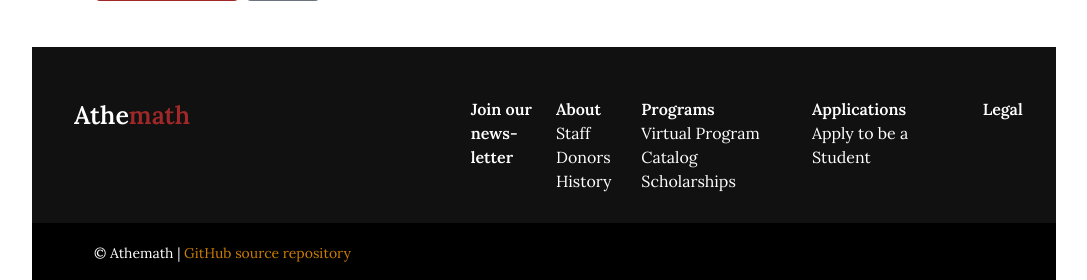
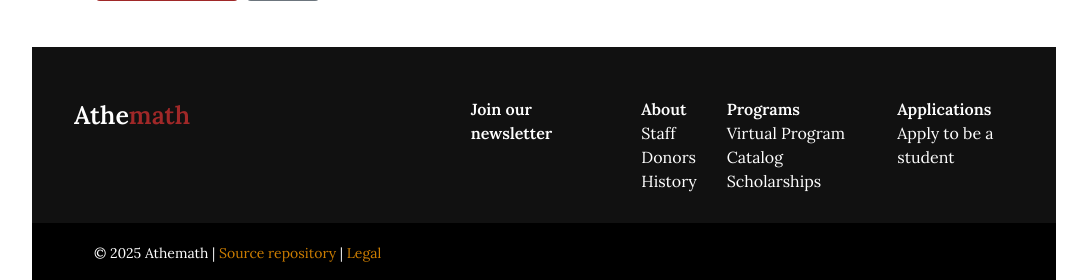
Before and after one commit to vEnhance/athe-web, a Django app: page /catalog/bulk-create-students/ in a window 1280 px wide. Shown: the part 1062-1342 px from the top of the page, without its empty margins (96-1183 px from the left). Run offline with Django 4.2, Linux system fonts and the light colour scheme; the visitor is signed in with stand-in values (Sample User, id 1); data that the repository does not hold is empty; parts of the project's set-up code (start-up, migrations or seed data) failed here and were passed over; some libraries are stand-ins or nearby versions.

Commit message:
polish: fiddle with footer
honestly i don't know why we have the redundant links tho

```diff
--- a/home/templates/home/base.html
+++ b/home/templates/home/base.html
@@ -164,13 +164,10 @@
         <footer id="athe-footer">
             <div class="row sitemap-big">
                 <div class="col-5">{% include "home/components/footer_title.html" %}</div>
-                <div class="col-1">{% include "home/components/footer_newsletter.html" %}</div>
+                <div class="col-2">{% include "home/components/footer_newsletter.html" %}</div>
                 <div class="col-1">{% include "home/components/footer_nav_about.html" %}</div>
                 <div class="col-2">{% include "home/components/footer_nav_programs.html" %}</div>
                 <div class="col-2">{% include "home/components/footer_nav_applications.html" %}</div>
-                <div class="col-1 f-lastcol">
-                    <a href="{% url 'home:legal' %}" class="f-head">Legal</a>
-                </div>
             </div>
             <div class="sitemap-medium">
                 <div class="row">
@@ -181,11 +178,8 @@
                 </div>
                 <div style="height: 40px; width: 100%"></div>
                 <div class="row">
-                    <div class="col-6"></div>
+                    <div class="col-8"></div>
                     <div class="col-2">{% include "home/components/footer_nav_applications.html" %}</div>
-                    <div class="col-2 f-lastcol">
-                        <a href="{% url 'home:legal' %}" class="f-head">Legal</a>
-                    </div>
                 </div>
             </div>
             <div class="row sitemap-small">
@@ -197,17 +191,13 @@
                     {% include "home/components/footer_nav_about.html" with small=true %}
                     {% include "home/components/footer_nav_programs.html" with small=true %}
                     {% include "home/components/footer_nav_applications.html" with small=true %}
-                    <ul class="f-list">
-                        <li>
-                            <a href="{% url 'home:legal' %}" class="f-head">Legal</a>
-                        </li>
-                    </ul>
                 </div>
             </div>
             <div class="row copy">
                 <p>
-                    © Athemath |
-                    <a href="https://github.com/venhance/athe-web">GitHub source repository</a>
+                    © 2025 Athemath |
+                    <a href="https://github.com/venhance/athe-web">Source repository</a> |
+                    <a href="{% url 'home:legal' %}">Legal</a>
                 </p>
             </div>
         </footer>
--- a/home/templates/home/components/footer_nav_applications.html
+++ b/home/templates/home/components/footer_nav_applications.html
@@ -3,6 +3,6 @@
         <a class="f-head" style="pointer-events: none">Applications</a>
     </li>
     <li>
-        <a href="{% url 'home:apply' %}" class="f-body">Apply to be a Student</a>
+        <a href="{% url 'home:apply' %}" class="f-body">Apply to be a student</a>
     </li>
 </ul>
--- a/home/templates/home/components/footer_newsletter.html
+++ b/home/templates/home/components/footer_newsletter.html
@@ -1,2 +1,2 @@
 <a href="https://docs.google.com/forms/d/e/1FAIpQLSeu7CGC6YIrdNBNOhaAApcSpDYQFcLRd532OTZM7o9o7iCP8w/viewform?usp=sf_link"
-   class="f-head">Join our news&shy;letter</a>
+   class="f-head">Join our newsletter</a>
```
